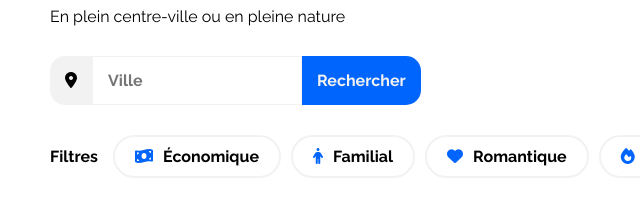
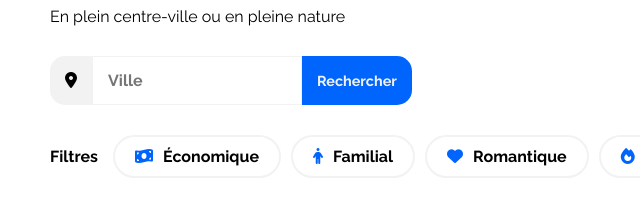
Before and after one commit to Astreros/Projet_3_HTML_CSS, a plain HTML site: page index.html in a window 1280 px wide. Shown: the part 142-347 px from the top of the page, 0-640 px from the left. Drawn offline with Linux system fonts and the light colour scheme.

Commit message:
Corrections HTML & CSS de la barre de recherche

```diff
--- a/css/style.css
+++ b/css/style.css
@@ -106,12 +106,15 @@ a {
     width: fit-content;
 }
 
-.search-bar-block label {
+.search-bar-block button {
     color: var(--main-bg-color);
+    font-size: 0.9em;
     font-weight: bold;
     background-color: var(--main-color);
-    padding: 15px;
+    padding: 10px 15px;
     border-radius: 0 15px 15px 0;
+    border: none;
+    cursor: pointer;
 }
 
 .search-bar-block input {
--- a/index.html
+++ b/index.html
@@ -35,11 +35,14 @@
             </section>
 
             <div class="search-bar">
-                <div class="search-bar-block">
-                    <div class="search-bar-icon"><i class="fa-solid fa-location-dot" style="color: #000000;"></i></div>
-                    <input type="search" id="search" name="search-booki" placeholder="Ville">
-                    <label for="search">Rechercher</label>
-                </div>
+                <form action="" method="get">
+                    <div class="search-bar-block">
+                        <div class="search-bar-icon"><i class="fa-solid fa-location-dot" style="color: #000000;"></i></div>
+                        <label for="search"></label>
+                        <input type="search" id="search" name="search" placeholder="Ville">
+                        <button type="submit">Rechercher</button>
+                    </div>
+                </form>
             </div>
 
             <div class="filters">
```
